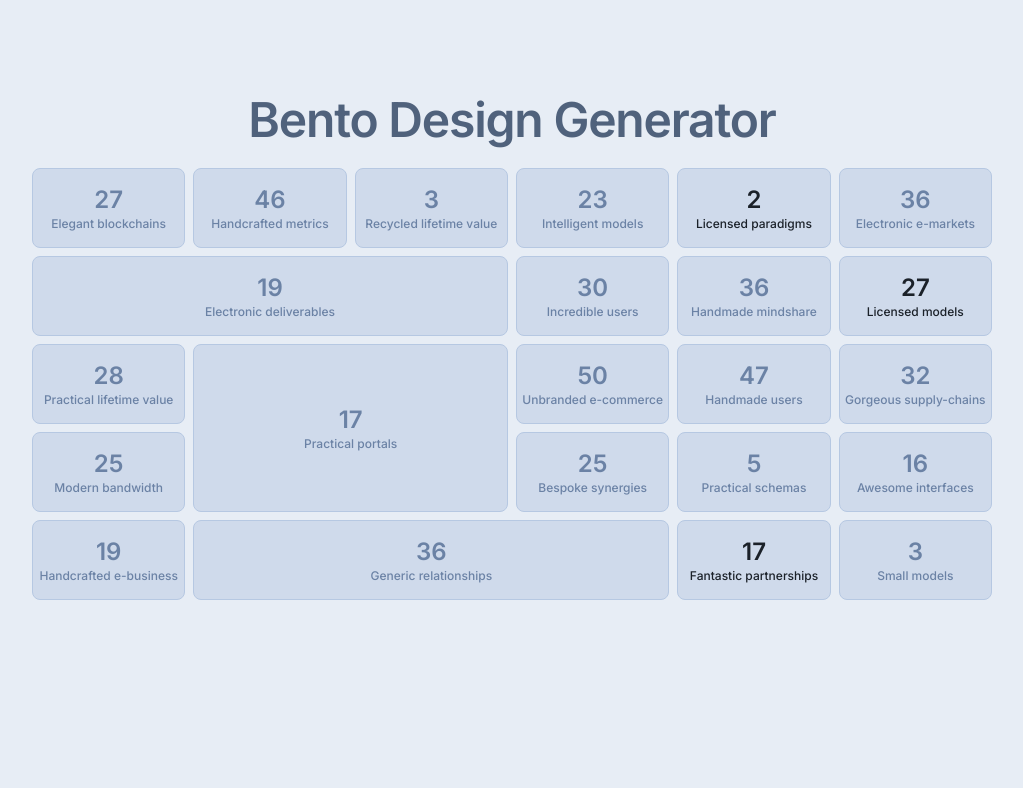
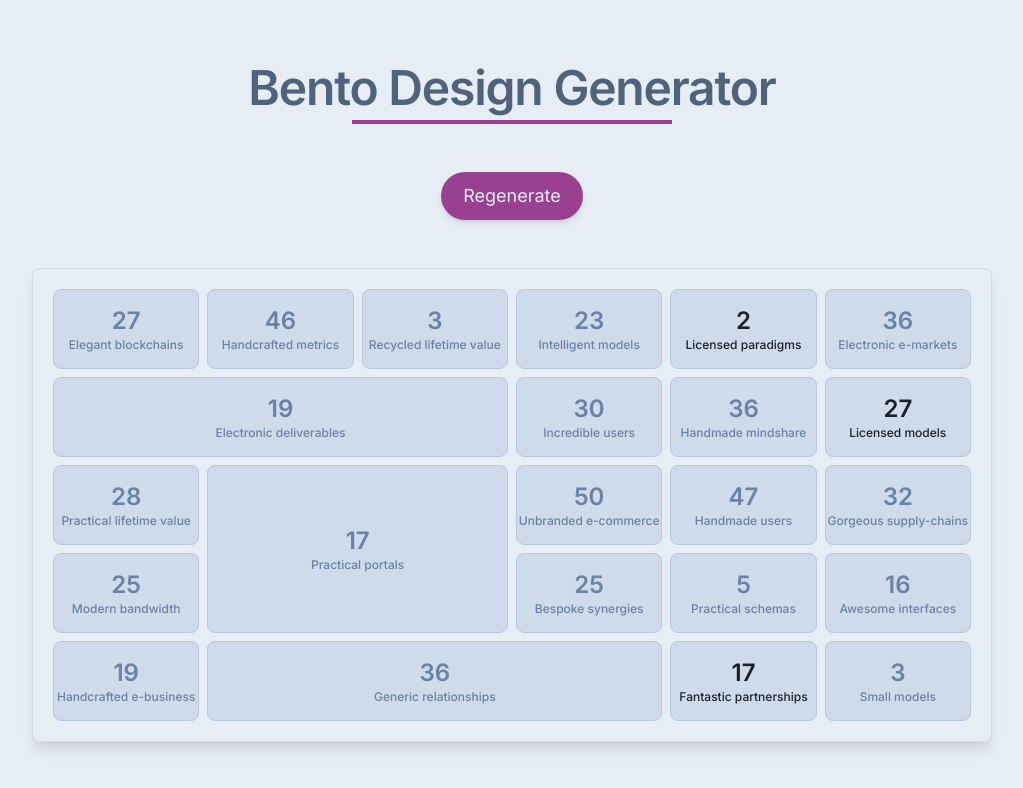
Before and after one commit to jean1591/bento-generator-legacy, a Next.js app: page / in a window 1280 px wide. Shown: the top 788 px of the page, without its empty margins (128-1151 px from the left). Built offline with nearby package versions, Linux system fonts and the light colour scheme.

Commit message:
improve UI

```diff
--- a/src/app/designSystem/title/h1.tsx
+++ b/src/app/designSystem/title/h1.tsx
@@ -1,9 +1,13 @@
 export const H1 = ({ title }: { title: string }) => {
   return (
-    <div className="mt-20 mb-10">
+    <div className="mt-12  mb-10">
       <h1 className="text-center text-polo-blue-700 text-5xl font-semibold tracking-tight leading-4">
         {title}
       </h1>
+
+      <div className="flex items-center justify-center">
+        <div className="p-3 border-b-4 border-plum-500 w-1/3" />
+      </div>
     </div>
   );
 };
--- a/src/app/page.tsx
+++ b/src/app/page.tsx
@@ -21,7 +21,18 @@ export default function Home() {
         <div>
           <H1 title="Bento Design Generator" />
 
-          <Bento bento={bento} />
+          <div className="mt-12 flex items-center justify-center">
+            <button
+              className="px-5 py-2 text-lg border-2 rounded-full border-plum-500 text-polo-blue-100 bg-plum-500 shadow-md hover:border-plum-300 hover:text-plum-500 hover:bg-polo-blue-100 hover:shadow-xl transition ease-in-out duration-500"
+              onClick={() => setBento(generateRandomBento(6, 5))}
+            >
+              Regenerate
+            </button>
+          </div>
+
+          <div className="mt-12 p-5 border border-polo-blue-200 shadow-lg rounded-lg">
+            <Bento bento={bento} />
+          </div>
         </div>
       ) : (
         <div></div>
```
